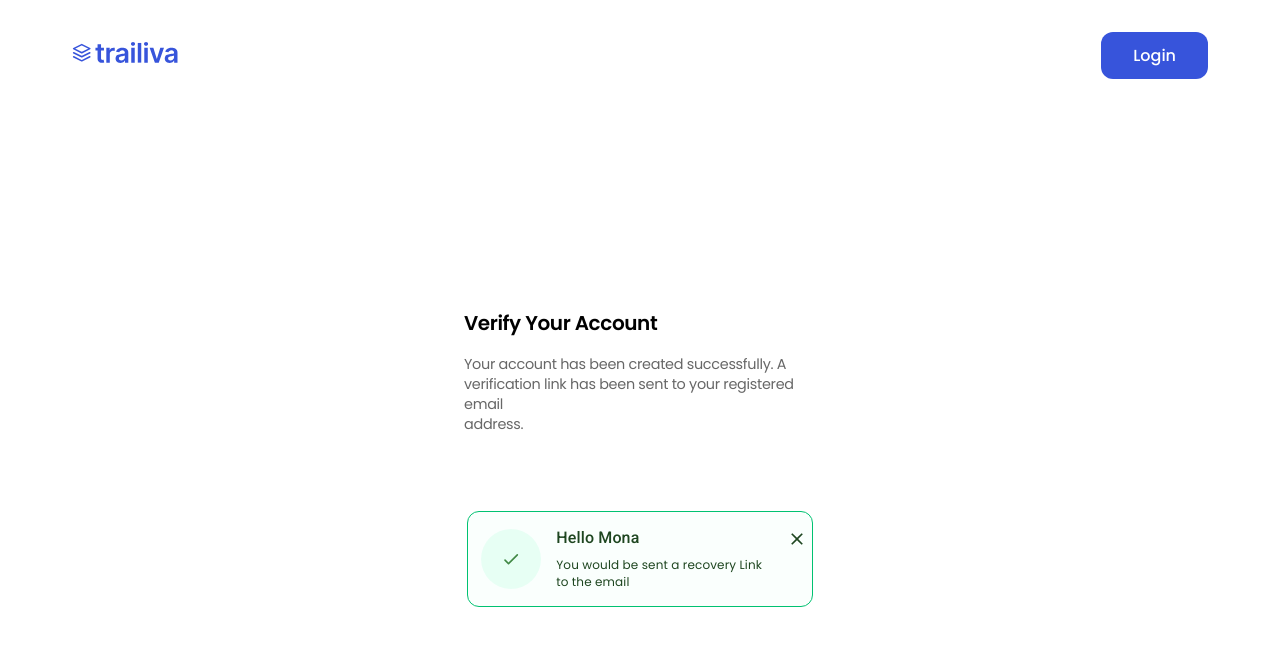
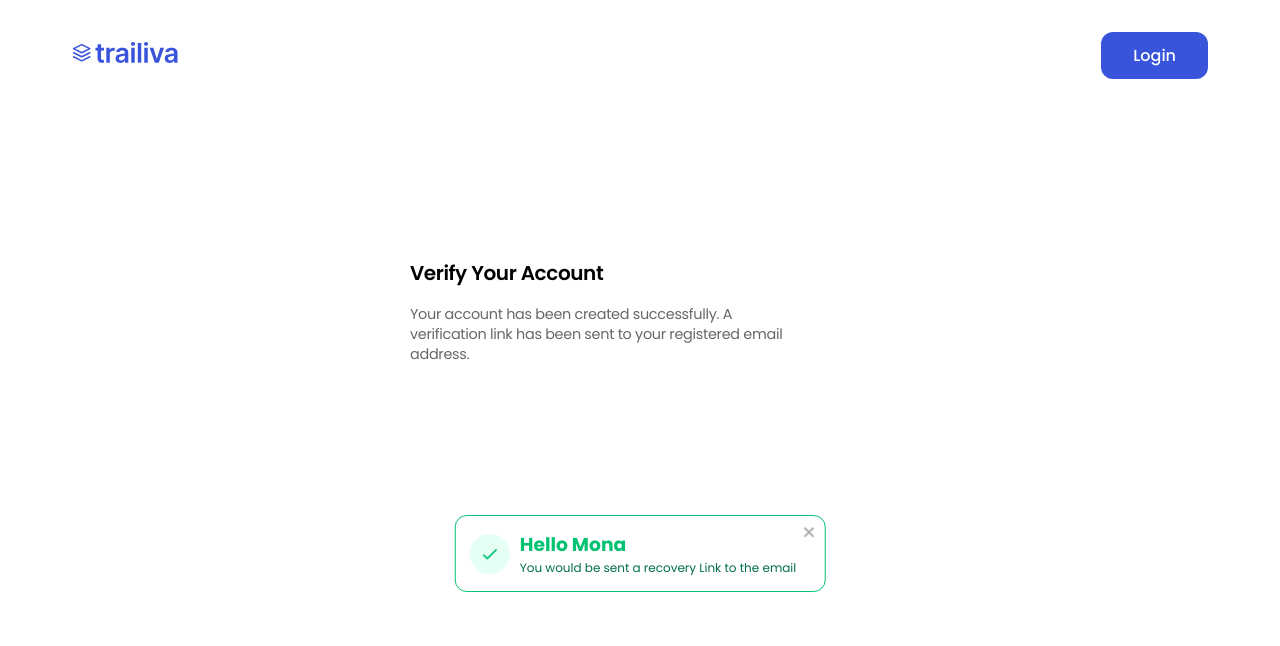
Before and after one commit to Trailiva/trailiva-web, a React (Create React App) app: page /to-verify in a window 1280 px wide. Shown: the top 646 px of the page. Built offline with nearby package versions, Linux system fonts and the light colour scheme.

Commit message:
TRAIL-84: finished with task

```diff
--- a/src/pages/auth/verificationPage/ToVerify.js
+++ b/src/pages/auth/verificationPage/ToVerify.js
@@ -1,83 +1,53 @@
-import React, {useState} from 'react';
+import React, { useState, useEffect } from 'react';
 import Navbar from "../../../components/Navbar";
-import {AlertTitle, Alert} from "@mui/lab";
-import { makeStyles } from "@material-ui/core/styles";
-import {CheckRounded} from "@mui/icons-material";
-import {Snackbar} from "@mui/material";
+import { CheckRounded } from "@mui/icons-material";
+import { toast } from 'react-toastify'
+
+
+function VerificationMessage(props) {
+	return (
+		<>
+			<h3 style={{
+				color: '#00C271'
+			}}>Hello {props.username}</h3>
+			<p style={{
+				fontSize: "12px",
+				color: '#017042',
+			}}>You would be sent a recovery Link to the email</p>
+		</>
+	)
+}
 
 const ToVerify = () => {
-	const snackbar = makeStyles({
-		snackbar:{
-			"&.MuiSnackbar-root":{
-				position: "absolute",
-				// transform: "translateX(0)"
-			}
-		}
-	})
-	const useStyles = makeStyles({
-		cookieAlert: {
-			"&.MuiPaper-root":{
-				justifyContent: "space-between",
-				width: '90%',
-				height: "auto",
-				fontSize:"12px",
-				alignItems: 'flex-start',
-				padding: '.5rem',
-				background: '#FAFFFD',
-				borderRadius: '12px',
-				border: '1.6px solid #00C271',
-			},
-			"&.MuiAlert-message":{
-				width:"60%",
-				margin:'2rem'
-			},
-			"& .MuiAlert-icon": {
-				fontSize: 20,
-				width: 'max-content',
-				height: "100%",
-				margin: "auto 5px",
-				padding: '20px',
-				marginRight: "15px",
-				display: 'flex',
-				justifyContent: 'center',
-				alignItems: 'flex-start',
-				borderRadius: '50%',
-				background: '#E6FFF4',
-			}
-		}
-	});
 
-	const [open, setOpen] = React.useState(true);
-	const handleClose = (event?: React.SyntheticEvent | Event, reason?: string) => {
-		setOpen(false);
-	};
+	localStorage.setItem('username', 'Mona')
+	const [username, setUsername] = useState(localStorage.getItem('username'))
 
-	const classes = useStyles()
-	const snackClasses = snackbar()
-	localStorage.setItem('username','Mona')
-	const [username, setUsername] = useState(localStorage.getItem('username'))
+	const notify = () => {
+		toast(<VerificationMessage username={username} />, {
+			position: 'bottom-center',
+			autoClose: false,
+			icon: <CheckRounded fontSize={"inherit"} />,
+			hideProgressBar: true,
+			closeOnClick: false,
+			pauseOnHover: true,
+			draggable: true,
+			progress: undefined,
+		})
+	}
+
+	useEffect(() => {
+		notify()
+	}, []);
 
 	return (
 		<>
-			<Navbar path="/login" text="Login"/>
+			<Navbar path="/login" text="Login" />
 			<header className="verification_header">
 				<div>
 					<h3>Verify Your Account</h3>
-					<p>Your account has been created successfully.  A <br/> verification link has been sent to your registered email <br/> address.</p>
+					<p>Your account has been created successfully.  A <br /> verification link has been sent to your registered email <br /> address.</p>
 				</div>
-
-				<Snackbar
-					className={snackClasses.snackbar}
-					open={open}
-					autoHideDuration={6000}
-					anchorOrigin={{horizontal: "center", vertical: "bottom"}}
-					onClose={handleClose}
-				>
-					<Alert severity="success" onClose={handleClose} icon={<CheckRounded fontSize={"inherit"} />}  className={classes.cookieAlert}>
-						<AlertTitle>Hello {username}</AlertTitle>
-						You would be sent a recovery Link to the email
-					</Alert>
-				</Snackbar>
 			</header>
 		</>
 	);
--- a/src/pages/auth/verificationPage/verification.css
+++ b/src/pages/auth/verificationPage/verification.css
@@ -3,12 +3,12 @@
     position: relative;
     justify-content: space-evenly;
     align-items: center;
-    min-height: 65vh;
+    min-height: 50vh;
     flex-direction: column;
     text-align: left;
 }
 
-header div h3{
+.verification_header div h3{
     font-style: normal;
     font-weight: 600;
     font-size: 20px;
@@ -17,22 +17,14 @@ header div h3{
     color: #000000;
 }
 
-header > div{
+.verification_header > div{
     width: 90%;
+    max-width: 600px;
+    padding: 10px;
     margin: 0 auto;
 }
-@media (min-width: 520px){
-    header > div {
-        width: 50%
-    }
-}
 
-@media (min-width: 1023px){
-    header > div {
-        width: 30%
-    }
-}
-header p{
+.verification_header p{
     font-family: 'Poppins', sans-serif;
     font-style: normal;
     font-weight: 400;
@@ -62,3 +54,63 @@ header p{
     margin-top: 1rem;
     cursor: pointer;
 }
+
+.Toastify{
+    width: 100vw;
+    height: 50%;
+}
+
+.Toastify__toast{
+    margin-bottom: 0 !important;
+    background: none !important;
+    box-shadow: none !important;
+    background: #FAFFFD;
+    justify-content: space-between;
+    border-radius: 12px;
+    border: 1.6px solid #00C271;
+}
+
+.Toastify__toast-container {
+    width: 90%;
+    margin: 0 auto;
+    max-width: max-content !important;
+    bottom: 10% !important;
+    position: relative !important;
+}
+
+.Toastify__toast-body > div:last-child{
+
+}
+
+.Toastify__toast-icon {
+    font-size: 20px;
+    padding: 10px;
+    border-radius:  100%;
+    color: #00C271;
+    width: max-content !important;
+    background: #E6FFF4;
+}
+
+@media (min-width: 520px){
+    .verification_header > div {
+        width: 55%
+    }
+
+    .Toastify__toast-container{
+        margin: 0;
+    }
+
+
+}
+
+@media (min-width: 1023px){
+    .verification_header > div {
+        width: 40%
+    }
+}
+
+@media (min-width: 1480px){
+    .verification_header > div {
+        width: 30%
+    }
+}
```
Also changed, not shown: src/App.js (+16 -16 lines).
